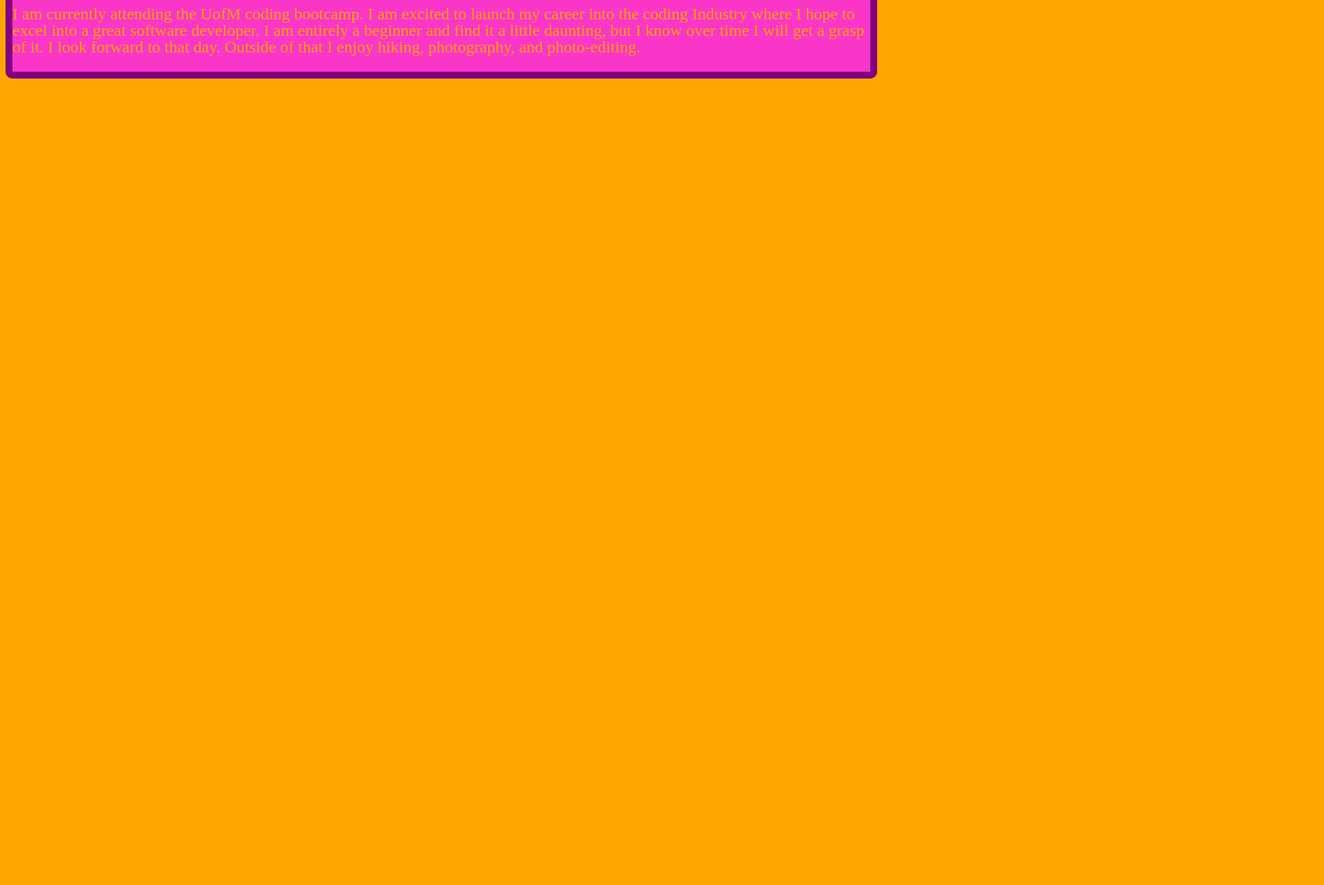
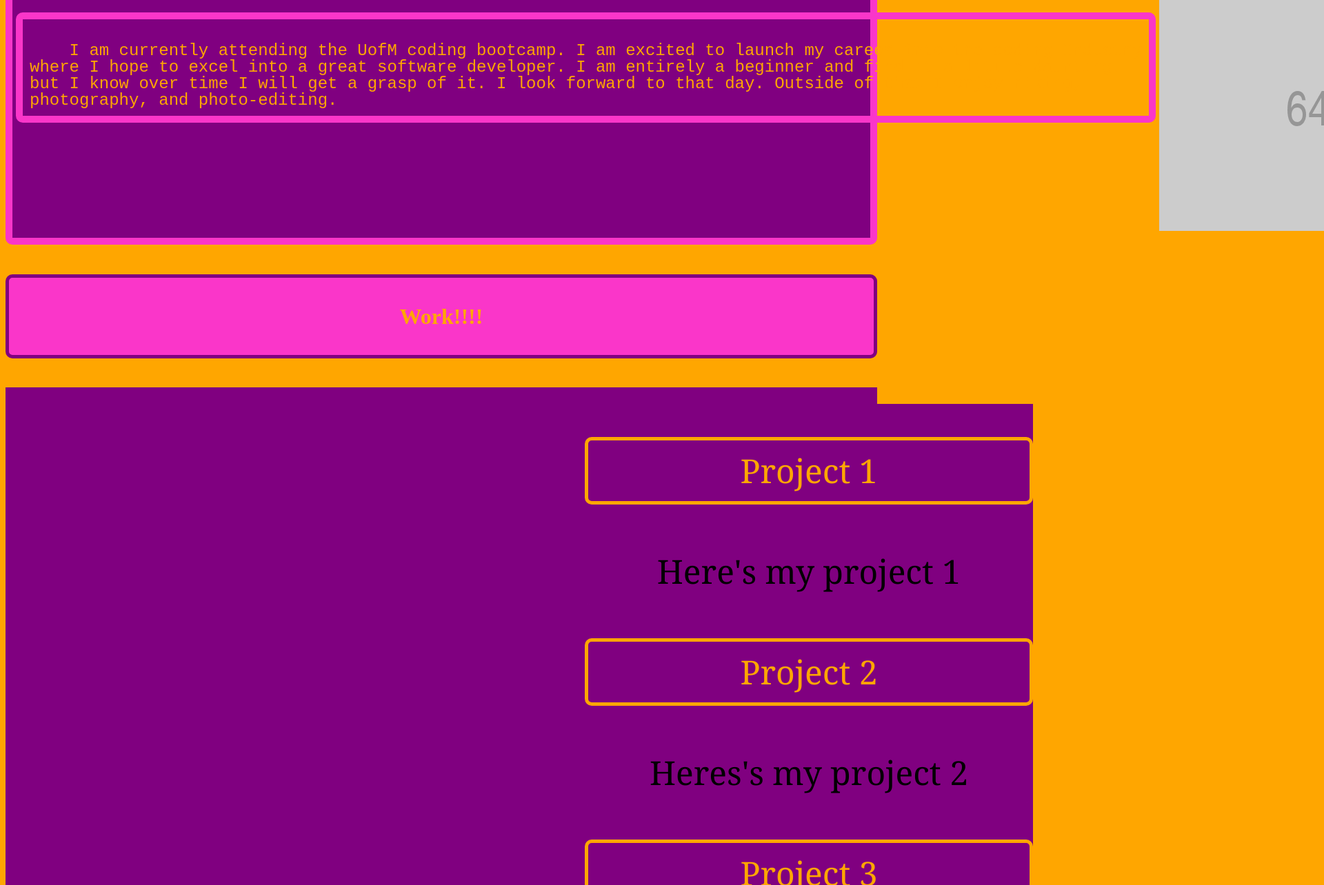
Before and after one commit to Skruphold/Personal-portfolio-H2, a plain HTML site: page index.html in a window 1280 px wide. Shown: the part 578-1862 px from the top of the page at 69% size, 1920 px wide, since content can reach past the window. Before the commit the page ends 800 px from the top, so only its background shows below. Drawn offline with Linux system fonts and the light colour scheme.

Commit message:
7th commit

```diff
--- a/Styles.css
+++ b/Styles.css
@@ -5,7 +5,7 @@ body {
 }
 
 header {
-    padding: 30px;
+    padding: 20px;
     background-color: purple;
     flex-direction: row;
     font-family: Georgia, 'Times New Roman', Times, serif;
@@ -27,6 +27,7 @@ header {
 header nav ul {
     display: inline-block;
     margin-left: 1250px;
+    margin-bottom: 0px;
 }
 
 header nav ul li {
@@ -40,7 +41,7 @@ a {
     color: rgb(255, 166, 0);
 }
 
-article p {
+ article p {
     padding: 20px;
     font-size: 48px;
     font-family: Georgia, 'Times New Roman', Times, serif;
@@ -48,7 +49,7 @@ article p {
     border: solid 5px purple;
     border-radius: 10px;
     width: 600px;
-    margin-left:600px;
+    margin-left:800px;
 }
 
 .Cool-subtitle {
@@ -67,7 +68,91 @@ article p {
     color: rgb(255, 166, 0);
 }
 
-section {
+.About-me-box {
+    display: flex;
+    background-color: purple;
+    border-radius: 10px;
+    border: solid 10px rgb(250, 54, 201);
+    padding: 5px;
+    justify-content: space-between;
+}
+
+.About-me-header {
+    border: solid 5px rgb(250, 54, 201);
+    color: rgb(255, 166, 0);
+    border-radius: 10px;
+}
+
+.About-me-details {
+    color: rgb(255, 166, 0);
+    padding: 10px;
+    border: solid 10px rgb(250, 54, 201);
+    border-radius: 10px;
+    background-size: contain;
+}
+
+.Personal-picture {
+    float: right;
+    padding: 5px;
+}
+
+.workSection {
+    background: purple;
+}
+
+h4 {
+    background: rgb(250, 54, 201);
+    color: rgb(255, 166, 0);
+    display: flex;
+    flex-wrap: nowrap;
+    background-size: contain;
+    padding: 40px;
+    justify-content: center;
+    font-size: 32px;
+    border: solid 5px purple;
+    border-radius: 10px;
+}
+
+.projects {
+    background-color: purple;
+    display: flex;
+}
+
+.project {
+    color: rgb(255, 166, 0);
+    border: solid 5px rgb(255, 166, 0);
+}
+
+#text {
+    border: solid 5 px rgb(255, 166, 0);
+}
+
+
+
+/* .workSection-body {
+    background-color: rgb(250, 54, 201);
+    color: rgb(250, 54, 201);
+    border: solid 10px purple;
+}
+
+.workSection {
+    color: rgb(255, 166, 0);
+    text-decoration: underline;
+    font-size: 24px;
+}
+
+.workSection-box {
+    size: 50%;
+    background-image: url(./assets/portfoliophoto.PNG);
+}
+
+.workSection-words {
+    color: rgb(255, 166, 0);
+} */
+
+
+
+/* section {
     background: rgb(250, 54, 201);
     border: solid 10px purple;
     border-radius: 10px;
@@ -89,4 +174,4 @@ section p {
      display: flex;
      align-items: flex-start;
      justify-content: space-around;
-}
+}  */
--- a/index.html
+++ b/index.html
@@ -16,10 +16,10 @@
         <nav>
             <ul>
                 <li>
-                    <a href="About Me">About me</a>
+                    <a href="#About-Me-box">About me</a>
                 </li>
                 <li>
-                    <a href="Work">Work</a>
+                    <a href="#workSection">Work</a>
                 </li>
                 <li>
                     <a href="Contact Me">Contact Me</a>
@@ -31,26 +31,48 @@
         </nav>
     </header>
 
+    <article class="Cool-subtitle">
+        <p id="subtitle">Hunter's Coding Portfolio</p>
+        <img src="assets/Coolsubtitle background.jpg" style="width:50px; height:50px" alt="Tech layout servers and coding">
+    </article>
+
     <main>
 
-    <article class="Cool-subtitle">
-        <p id="subtitle">Hunter's Coding Portfolio</p>
-        <img src="assets/Coolsubtitle background.jpg" style="width:50px; height:50px" alt="Photo from my trip to the New England are in the fall">
-    </article>
+        <section class="About-me-box">
+             <article Class="About-me-code">
+                <id class="About-me-header">About me!!!</id>
+                <pre class="About-me-details"><code>
+    I am currently attending the UofM coding bootcamp. I am excited to launch my career into the coding Industry
+where I hope to excel into a great software developer. I am entirely a beginner and find it a little daunting,
+but I know over time I will get a grasp of it. I look forward to that day. Outside of that I enjoy hiking,
+photography, and photo-editing.</code></pre>
+                </article>
 
-
-    <section>
-        <h2>About me</h2>
-        <p id="Aboutme">I am currently attending the UofM coding bootcamp. I am excited to launch my career into the coding Industry
-            where I hope to excel into a great software developer. I am entirely a beginner and find it a little daunting,
-            but I know over time I will get a grasp of it. I look forward to that day. Outside of that I enjoy hiking,
-            photography, and photo-editing.
-        </p>
-    </Section>
+                <img src="./assets/placeholder.png" class="Personal-picture" alt="Photo of me">
+        </sectionclass>
 
     </main>
 
+    <article>
+        <h4>Work!!!!</h4>
+        <div class="projects">
+            <figure class="workSection">
+                <!-- <p class="Title">Work!!!</p> -->
+                    <p class="project">Project 1</p>
+                        <p id="text">Here's my project 1</p>
+                    <p class="project">Project 2</p>
+                        <p id="text">Heres's my project 2</p>
+                    <p class="project">Project 3</p>
+                        <p id="text">Here's my project 3</p>
+            </figure>
+        </div>
+    </article>
+
     <footer>
+        <article>
+            <p class="Contactsection">Contact Me</p>
+            <p class="Waystocontact">Email: Hunter@gmail.com / Phone: 777-777-7777 / Github: https://github.com/Skruphold</p>
+        </article>
 
     </footer>
 
```
Also changed, not shown: 1 other file.
